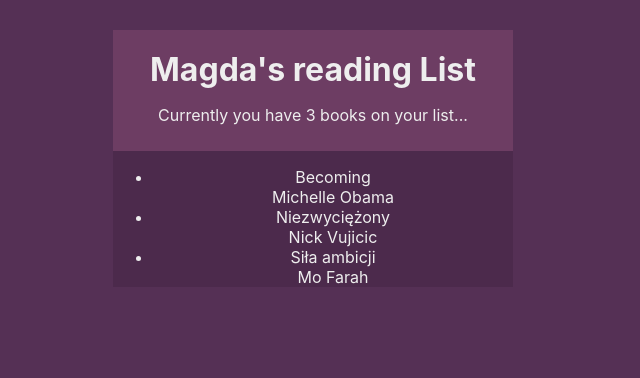
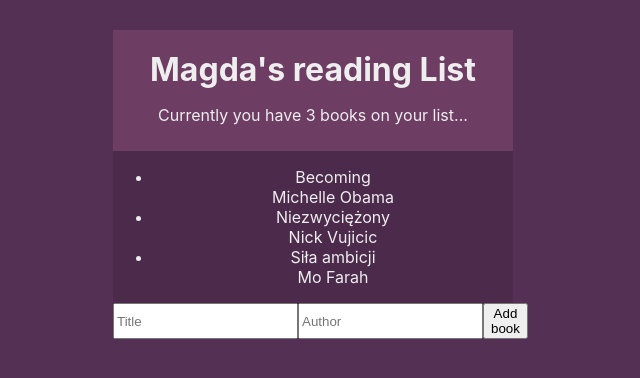
Before and after one commit to mklopotek/hooks, a React (Create React App) app: page / in a window 1280 px wide. Shown: the top 378 px of the page, without its empty margins (327-967 px from the left). Built offline with nearby package versions, Linux system fonts and the light colour scheme.

Commit message:
add BookForm component for adding new books

```diff
--- a/src/App.js
+++ b/src/App.js
@@ -3,6 +3,7 @@
 import BookContextProvider from './context/BookContext';
 import NavBar from './components/NavBar';
 import BookList from './components/BookList';
+import BookForm from './components/BookForm';
 
 function App() {
   return (
@@ -10,6 +11,7 @@
       <BookContextProvider>
         <NavBar />
         <BookList />
+        <BookForm />
       </BookContextProvider>
     </div>
   );
--- a/src/components/BookForm.js
+++ b/src/components/BookForm.js
@@ -0,0 +1,28 @@
+import React, { useContext, useState } from 'react'
+import { BookContext } from '../context/BookContext';
+
+const BookForm = (props) => {
+    const { addBook } = useContext(BookContext)
+    const [title, setTitle] = useState('')
+    const [author, setAuthor] = useState('')
+
+    const onSubmit = () => {
+        if (!title || !author) {
+            return
+        }
+
+        addBook(title, author)
+        setTitle('')
+        setAuthor('')
+    }
+
+    return (
+        <div style={{ display: 'flex', 'flex-direction': 'row' }}>
+            <input placeholder={'Title'} value={title} onChange={e => setTitle(e.target.value)} />
+            <input placeholder={'Author'} value={author} onChange={e => setAuthor(e.target.value)} />
+            <button type={'submit'} onClick={onSubmit}>Add book</button>
+        </div>
+    )
+}
+
+export default BookForm
```
